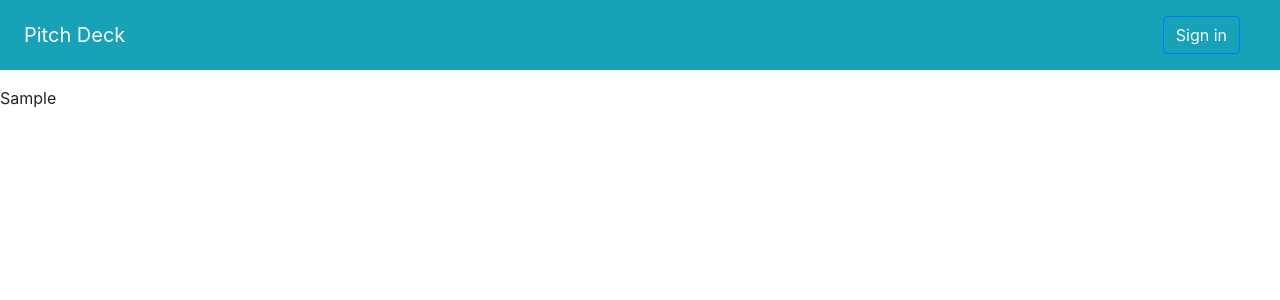
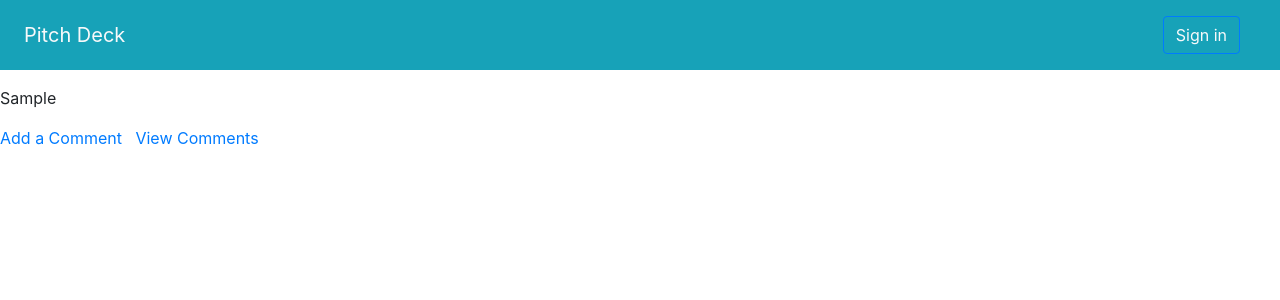
Before and after one commit to PatrickNgare/OneMinutePitch, a Flask app: page / in a window 1280 px wide. Shown: the top 300 px of the page. Run offline with Flask 2, Linux system fonts and the light colour scheme; tables that the repository leaves empty hold one stand-in row (values such as "Sample post"); some libraries are stand-ins or nearby versions.

Commit message:
created macros

```diff
--- a/app/templates/macros.html
+++ b/app/templates/macros.html
@@ -3,7 +3,39 @@
     {% for pitch in pitches_list %}
 
           <p>{{pitch.pitch}}</p>
+          <a href="{{url_for('main.new_comment',id=pitch.id)}}">Add a Comment</a>&nbsp;&nbsp;
+              <a href="{{url_for('main.view_comments',id=pitch.id)}}">View Comments</a>&nbsp;&nbsp;
 
 
     {% endfor %}
     {% endmacro%}
+
+    {% macro displayPitchesInCategories(pitches,id)%}
+    {% for pitch in pitches %}
+      {% if pitch.category_id==id%}
+          <div class="panel style="style="box-shadow: 5px 5px 5px 5px #f2f2f2; padding:10px;">
+              <p>{{pitch.pitch}}</p>
+              <a href="{{url_for('main.new_comment',id=pitch.id)}}">Add a Comment</a>&nbsp;&nbsp;|
+              <a href="{{url_for('main.view_comments',id=pitch.id)}}">View Comments</a>&nbsp;&nbsp;|
+              <a href="{{url_for('main.new_comment',id=pitch.id)}}">Vote</a>
+          </div>
+      {% endif%}
+    {% endfor %}
+  {% endmacro%}
+
+
+  {% macro displayComments(list_of_comments) %}
+{% for comment in list_of_comments  %}
+<div class="row">
+
+          <div class="col-xs-2 col-sm-2 col-md-4 col-lg-4">
+            <h4>Author</h4>
+            <p>{{comment.user.username}}</p>
+          </div>
+          <div class="col-xs-10 col-sm-10 col-md-8 col-lg-8">
+            <h2> <a href="{{url_for('main.single_comment',id=comment.id)}}">{{comment.pitch_title}}</a> </h2>
+          </div>
+        </div>
+
+{% endfor %}
+{% endmacro %}
```
